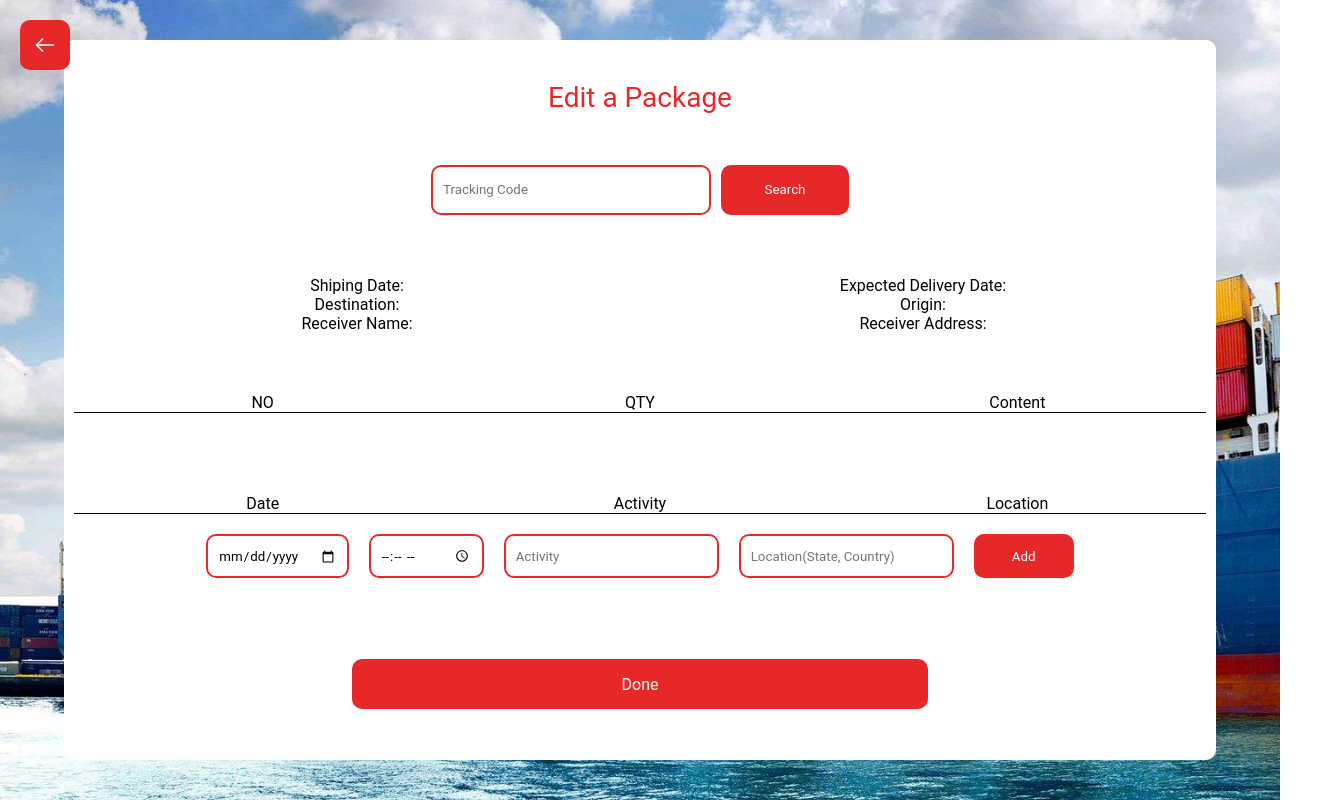
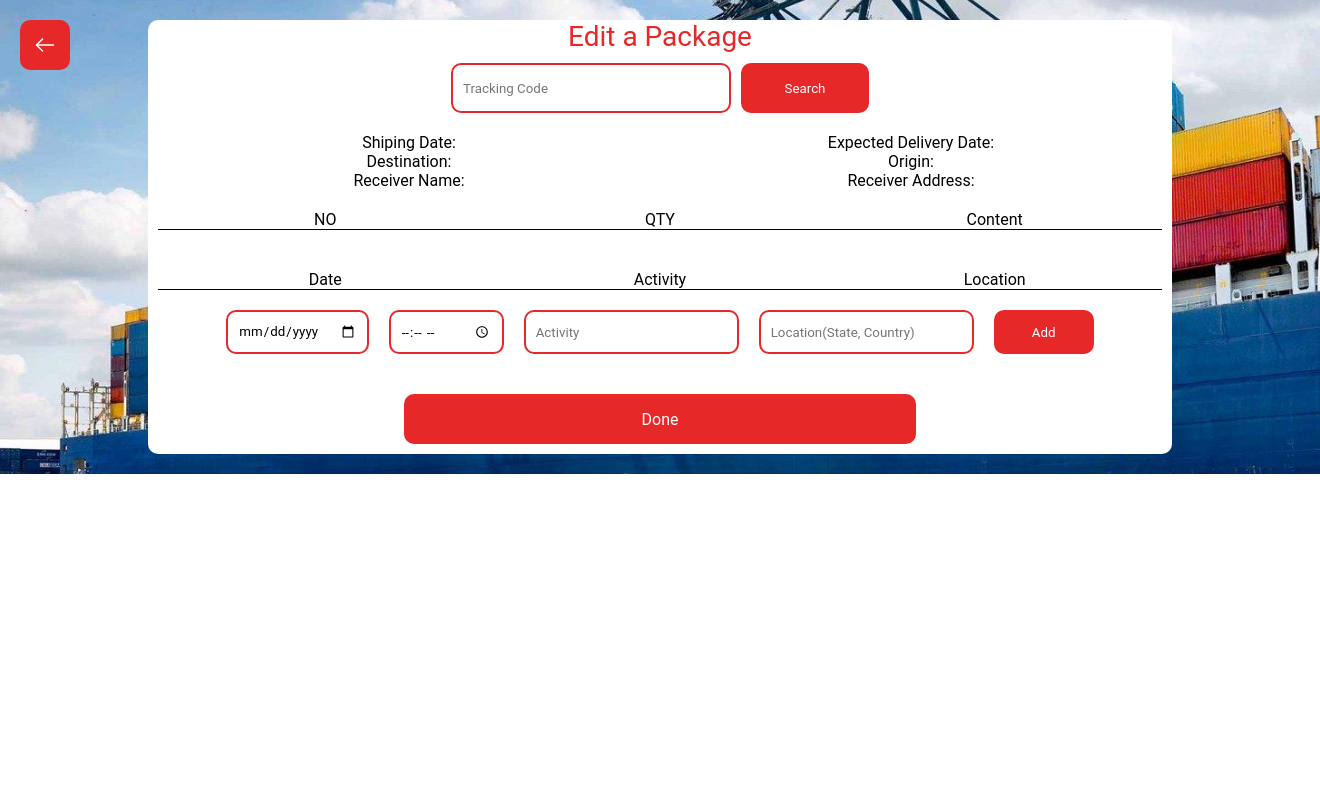
Before and after one commit to ronaldkelechi11/sussex-logistics, a React (Vite) app: page /admin/edit in a window 1280 px wide. Shown: the whole page, 1320 px wide, since content can reach past the window. Built offline with nearby package versions, Linux system fonts and the light colour scheme.

Commit message:
Mediaquery on Tracking and Package details

```diff
--- a/src/components/PackageDetails.css
+++ b/src/components/PackageDetails.css
@@ -11,9 +11,8 @@
 
 .packageDetails .child {
     width: 80%;
-    height: 80%;
     border: 1px solid white;
-    padding: 10px;
+    padding: 20px;
     display: flex;
     flex-direction: column;
     justify-content: space-evenly;
@@ -100,6 +99,11 @@
 }
 
 @media screen and (max-width: 440px) {
+    .packageDetails {
+        height: -webkit-fill-available;
+        width: auto;
+        padding: 10px;
+    }
 
     .packageDetails .child .shipmentProfile .date,
     .destination,
--- a/src/components/TrackSearch.css
+++ b/src/components/TrackSearch.css
@@ -9,7 +9,7 @@
 
 .trackingPage .overlay {
     width: 100%;
-    height: 100%;
+    height: 100vh;
     background-color: rgba(0, 0, 0, 0.8);
     gap: 20px;
     display: flex;
@@ -81,6 +81,10 @@
 }
 
 @media screen and (max-width: 440px) {
+    .trackingPage {
+        height: 100%;
+    }
+
     .trackingPage .overlay {
         padding: 20px;
         width: auto;
--- a/src/components/admin/AdminEdit.scss
+++ b/src/components/admin/AdminEdit.scss
@@ -1,7 +1,7 @@
 .adminEdit {
     width: 100vw;
-    height: 100vh;
     display: flex;
+    padding: 20px;
     justify-content: center;
     align-items: center;
     background-image: url("../../assets//images/image1.jpeg");
@@ -10,9 +10,8 @@
     background-size: cover;
 
     .overlay {
+        width: 80%;
         overflow-y: auto;
-        width: 90vw;
-        height: 90vh;
         border-radius: 10px;
         background-color: white;
         display: flex;
--- a/src/components/admin/AdminHome.jsx
+++ b/src/components/admin/AdminHome.jsx
@@ -16,7 +16,6 @@ function AdminHome() {
     const [receiverName, setReceiverName] = useState("")
     const [receiverAddress, setReceiverAddress] = useState("")
 
-    const [myObject, setMyObject] = useState({})
 
     // For shiping content
     const [shipingContentArray, setShipingContentArray] = useState([])
```
Also changed, not shown: src/screens/AdminDashboard.jsx (deleted, +0 -9 lines), src/styles/Admin.scss (line endings or trailing spaces).
